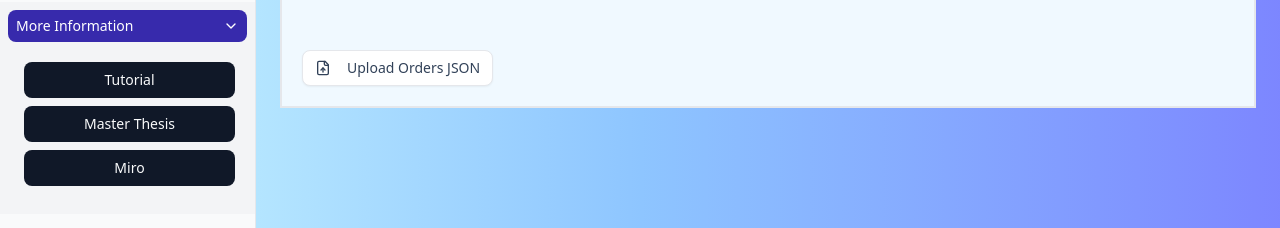
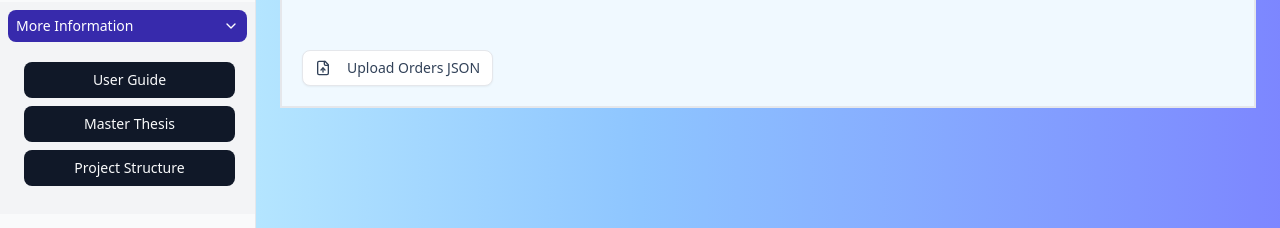
Before and after one commit to Antonia-gthb/historytree, a Next.js app in the folder histree/: page / in a window 1280 px wide. Both pictures are taken after a click on the button "More Information". Shown: the part 522-750 px from the top of the page. Built offline with nearby package versions, Linux system fonts and the light colour scheme.

Commit message:
kleine Änderungen

```diff
--- a/histree/app/Context.tsx
+++ b/histree/app/Context.tsx
@@ -94,11 +94,6 @@ export function GlobalWrapper({ children }: { children: React.ReactNode }) {
     highlight: false,
   });
 
-  const svg = document.createElement("svg");
-const circle = document.createElement("circle");
-circle.setAttribute("fill", "red");
-svg.appendChild(circle);
-
 
   const value = useMemo(() => ({
     thetaFile,
--- a/histree/components/features/mainComponents/AppSideBar.tsx
+++ b/histree/components/features/mainComponents/AppSideBar.tsx
@@ -207,7 +207,7 @@ export function AppSideBar() {
 
         {/* DOWNLOAD */}
         <div className="ml-13 mt-3">
-          <Download downloadName={jsonFile ? jsonFile.name : "BREAST_orders_toni.json"} />
+          <Download downloadName={jsonFile ? jsonFile.name : "BREAST_orders.json"} />
         </div>
 
         {/* THETAMATRIX TOGGLE */}
@@ -229,13 +229,13 @@ export function AppSideBar() {
             <CollapsibleContent className="p-3 mb-2">
               <SidebarGroupContent className="flex flex-col">
                 <Button className="ml-1 mt-2 transition hover:-translate-y-1">
-                  <Link href="/info" target="_blank" rel="noopener noreferrer">Tutorial</Link>
+                  <Link href="/info" target="_blank" rel="noopener noreferrer">User Guide</Link>
                 </Button>
                 <Button className="ml-1 mt-2 transition hover:-translate-y-1">
                   <Link href="https://www.overleaf.com/project/67c5947a93babe7ce8dafd44" target="_blank" rel="noopener noreferrer">Master Thesis</Link>
                 </Button>
                 <Button className="ml-1 mt-2 transition hover:-translate-y-1">
-                  <Link href="https://miro.com/app/board/uXjVIxUGLv0=/?share_link_id=356747018988" target="_blank" rel="noopener noreferrer">Miro</Link>
+                  <Link href="https://miro.com/app/board/uXjVIxUGLv0=/?share_link_id=356747018988" target="_blank" rel="noopener noreferrer">Project Structure</Link>
                 </Button>
               </SidebarGroupContent>
             </CollapsibleContent>
```
Also changed, not shown: 1 other file (tests, documents, lock files or other folders).
